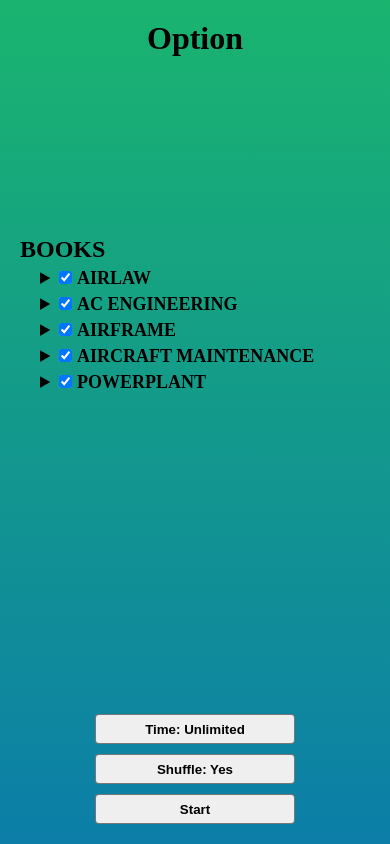
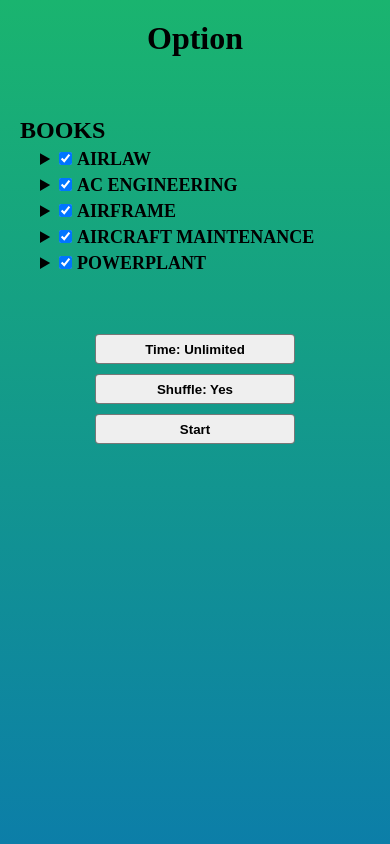
Before and after one commit to jcarlo2/janna-reviewer, a React (Create React App) app: page / in a window 390 px wide. Built offline with nearby package versions, Linux system fonts and the light colour scheme.

Commit message:
modify data

```diff
--- a/src/css/app.css
+++ b/src/css/app.css
@@ -53,13 +53,26 @@ a {
 }
 
 .option {
-  width: 100%;
-  height: 100%;
+  width: inherit;
+  height: inherit;
   padding: 20px;
   display: flex;
   flex-direction: column;
   gap: 10px;
   justify-content: space-between;
+}
+@media screen and (max-width: 500px) {
+  .option {
+    justify-content: flex-start;
+  }
+  .option > h1 {
+    margin-bottom: 50px;
+  }
+  .option > div:nth-child(2) {
+    max-height: auto !important;
+    height: auto !important;
+    margin-bottom: 50px;
+  }
 }
 .option > h1 {
   text-align: center;
@@ -127,10 +140,9 @@ a {
 .main {
   display: flex;
   flex-direction: column;
-  height: 100%;
+  height: inherit;
   max-width: 100%;
   padding: 10px;
-  background-color: red;
 }
 .main > div:first-child {
   display: flex;
--- a/src/css/scss/app.scss
+++ b/src/css/scss/app.scss
@@ -51,13 +51,25 @@ a {
 }
 
 .option {
-  width: 100%;
-  height: 100%;
+  width: inherit;
+  height: inherit;
   padding: 20px;
   display: flex;
   flex-direction: column;
   gap: 10px;
   justify-content: space-between;
+
+  @media screen and (max-width: 500px) {
+    justify-content: flex-start;
+     > h1 {
+      margin-bottom: 50px;
+     }
+     > div:nth-child(2) {
+      max-height: auto !important;
+      height: auto !important;
+      margin-bottom: 50px;
+     }
+  }
   > h1 {
     text-align: center;
   }
@@ -125,10 +137,9 @@ a {
 .main {
   display: flex;
   flex-direction: column;
-  height: 100%;
+  height: inherit;
   max-width: 100%;
   padding: 10px;
-  background-color: red;
   > div:first-child {
     display: flex;
     justify-content: space-between;
```
Also changed, not shown: src/data/data.json, 1 other file (tests, documents, lock files or other folders).
